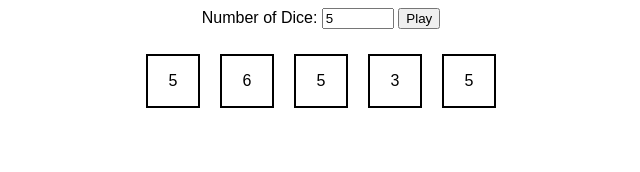
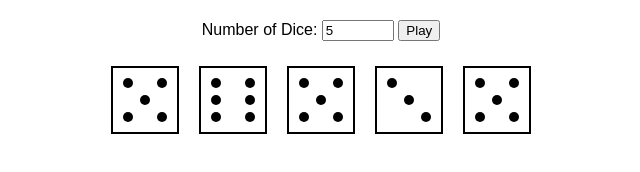
Before and after one commit to dennisfurrer/dice-game, a plain HTML site: page index.html in a window 1280 px wide. Both pictures are taken after a click on the button "Play". Shown: the whole page, without its empty margins (319-959 px from the left). Drawn offline with Linux system fonts and the light colour scheme.

Commit message:
feat: die patterns and animation

```diff
--- a/index.html
+++ b/index.html
@@ -5,11 +5,14 @@
     <meta name="viewport" content="width=device-width, initial-scale=1.0" />
     <title>Dice Game</title>
     <style>
-      /* Add your CSS styles here */
       body {
         font-family: Arial, sans-serif;
         text-align: center;
+        margin: 0;
+        padding-top: 20px;
+        box-sizing: border-box;
       }
+
       #diceContainer {
         display: flex;
         flex-wrap: wrap;
@@ -17,14 +20,57 @@
         gap: 10px;
         margin-top: 20px;
       }
+
       .die {
-        width: 50px;
-        height: 50px;
+        width: 64px;
+        height: 64px;
         display: flex;
+        flex-direction: column;
+        justify-content: center;
         align-items: center;
-        justify-content: center;
         border: 2px solid black;
         margin: 5px;
+        position: relative;
+      }
+
+      .dot {
+        width: 10px;
+        height: 10px;
+        border-radius: 50%;
+        background-color: black;
+        position: absolute;
+      }
+
+      .top-left {
+        top: 10px;
+        left: 10px;
+      }
+      .top-right {
+        top: 10px;
+        right: 10px;
+      }
+      .center {
+        top: 50%;
+        left: 50%;
+        transform: translate(-50%, -50%);
+      }
+      .bottom-left {
+        bottom: 10px;
+        left: 10px;
+      }
+      .bottom-right {
+        bottom: 10px;
+        right: 10px;
+      }
+      .middle-left {
+        top: 50%;
+        left: 10px;
+        transform: translateY(-50%);
+      }
+      .middle-right {
+        top: 50%;
+        right: 10px;
+        transform: translateY(-50%);
       }
     </style>
   </head>
@@ -40,7 +86,32 @@
     </div>
 
     <script>
-      // Add your JavaScript code here
+      function animateDice(diceCount) {
+        const diceValues = [];
+        for (let i = 0; i < diceCount; i++) {
+          diceValues.push(animateSingleDie());
+        }
+        setTimeout(() => {
+          displayDice(generateRandomNumbers(diceCount));
+        }, 1500);
+        return diceValues;
+      }
+
+      function animateSingleDie() {
+        const dieDiv = document.createElement("div");
+        dieDiv.className = "die";
+        document.getElementById("diceContainer").appendChild(dieDiv);
+        const interval = setInterval(() => {
+          dieDiv.innerHTML = getDiceHtml(Math.floor(Math.random() * 6) + 1);
+        }, 100);
+
+        setTimeout(() => {
+          clearInterval(interval);
+        }, 1500);
+
+        return dieDiv;
+      }
+
       document
         .getElementById("playButton")
         .addEventListener("click", function () {
@@ -49,8 +120,9 @@
             10
           );
           if (numDice >= 1 && numDice <= 1000) {
-            const diceValues = generateRandomNumbers(numDice);
-            displayDice(diceValues);
+            const diceContainer = document.getElementById("diceContainer");
+            diceContainer.innerHTML = ""; // Clear previous dice
+            animateDice(numDice);
           } else {
             alert("Please enter a number between 1 and 1000.");
           }
@@ -71,10 +143,28 @@
         diceValues.forEach((value) => {
           const dieDiv = document.createElement("div");
           dieDiv.className = "die";
-          // Add your die faces (1-6) as text or as images
-          dieDiv.textContent = value; // For simplicity, we're just showing the number
+          dieDiv.innerHTML = getDiceHtml(value); // Get the HTML pattern for the die
           container.appendChild(dieDiv);
         });
+      }
+
+      function getDiceHtml(value) {
+        switch (value) {
+          case 1:
+            return '<div class="dot center"></div>';
+          case 2:
+            return '<div class="dot top-left"></div><div class="dot bottom-right"></div>';
+          case 3:
+            return '<div class="dot top-left"></div><div class="dot center"></div><div class="dot bottom-right"></div>';
+          case 4:
+            return '<div class="dot top-left"></div><div class="dot top-right"></div><div class="dot bottom-left"></div><div class="dot bottom-right"></div>';
+          case 5:
+            return '<div class="dot top-left"></div><div class="dot top-right"></div><div class="dot center"></div><div class="dot bottom-left"></div><div class="dot bottom-right"></div>';
+          case 6:
+            return '<div class="dot top-left"></div><div class="dot top-right"></div><div class="dot middle-left"></div><div class="dot middle-right"></div><div class="dot bottom-left"></div><div class="dot bottom-right"></div>';
+          default:
+            return ""; // In case of an unexpected number
+        }
       }
     </script>
   </body>
```
